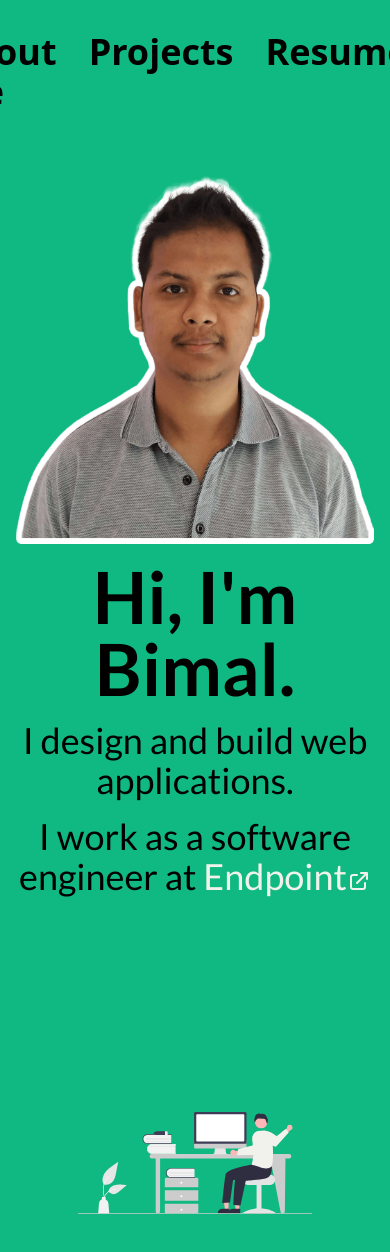
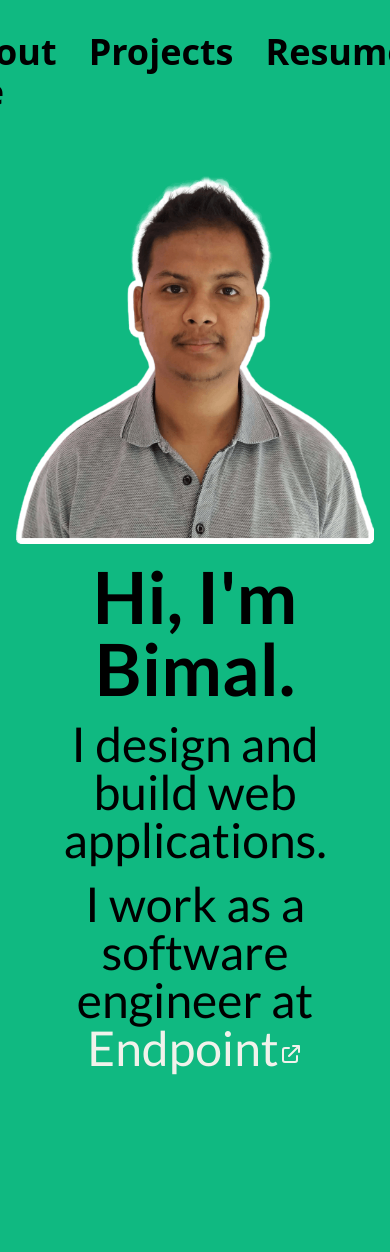
Before and after one commit to bimalghartimagar/portfolio, a Nuxt app: page / in a window 390 px wide. Shown: the top 1252 px of the page. Built offline with nearby package versions, Linux system fonts and the light colour scheme.

Commit message:
Made font larger for mobile view

```diff
--- a/pages/index.vue
+++ b/pages/index.vue
@@ -9,8 +9,8 @@
         alt="Profile"
       />
       <div class="py-2 text-7xl font-semibold">Hi, I'm Bimal.</div>
-      <div class="py-2 text-4xl">I design and build web applications.</div>
-      <div class="py-2 text-4xl">
+      <div class="py-2 text-5xl">I design and build web applications.</div>
+      <div class="py-2 text-5xl">
         I work as a software engineer at
         <a
           class="cursor-pointer text-alabaster"
```
